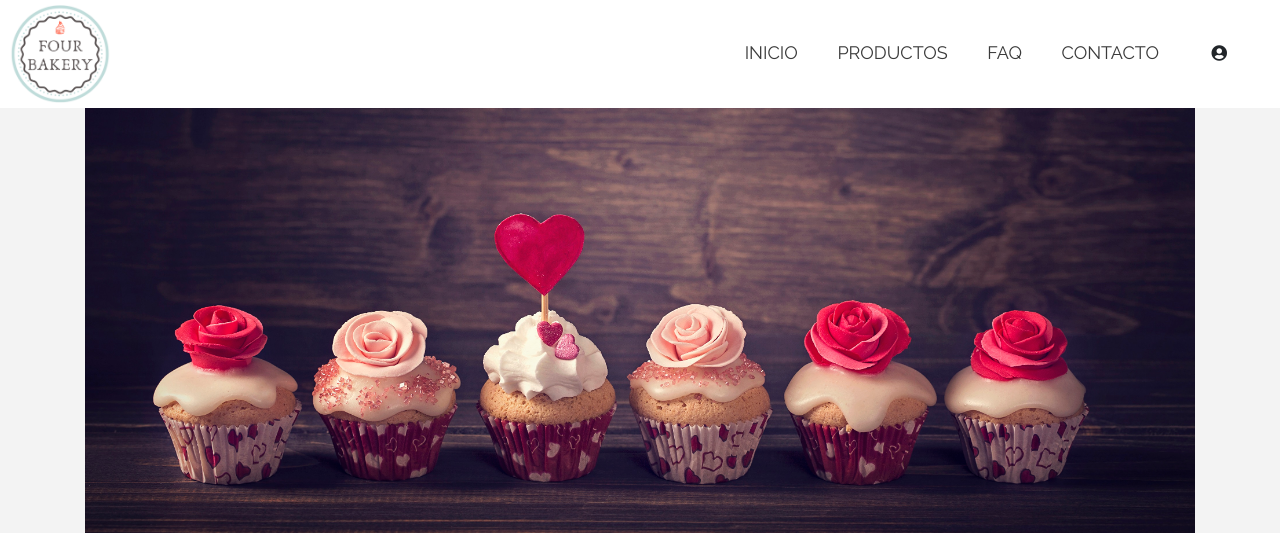
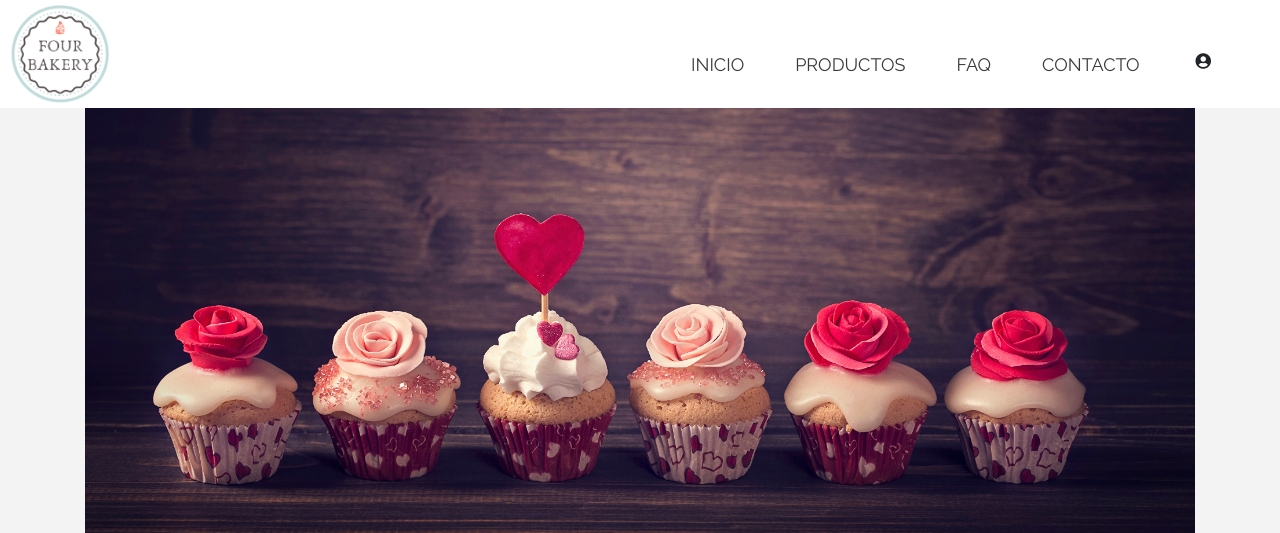
Before and after one commit to mar-p98/Proyecto, a PHP site: page /index.php in a window 1280 px wide. Shown: the top 533 px of the page. Run offline with PHP 8.4, Linux system fonts and the light colour scheme; data that the repository does not hold is empty; some libraries are stand-ins or nearby versions.

Commit message:
arreglo header

```diff
--- a/encabezado.php
+++ b/encabezado.php
@@ -6,22 +6,32 @@
     <div class="encabezado">
       <img id="logo" src="img/FourBakery.png"  width="80px"alt="">
 
-      <div id="menu">
-        <ul>
-          <li class="menuPrincipal">
-            <a href="index.php">INICIO</a>
+      <nav class='navbar navbar-expand-md navbar-light light-blue lighten-4' id="menu">
+
+        <div class="w-100 text-right">
+          <button class="navbar-toggler toggler-example" type="button" data-toggle="collapse" data-target="#navbarSupportedContent1"
+            aria-controls="navbarSupportedContent1" aria-expanded="false" aria-label="Toggle navigation">
+            <span class="dark-blue-text">
+              <i class="fas fa-bars fa-1x"></i>
+            </span>
+          </button>
+        </div>
+
+        <div  id="navbarSupportedContent1" class="collapse navbar-collapse menu flex-grow-1 text-right">
+          <ul class='navbar-nav ml-auto flex-nowrap'>
+            <li class="nav-item menuPrincipal">
+              <a class="nav-link" href="index.php">INICIO</a>
             </li>
-          <li class="menuPrincipal">
-            <a href="index.php#productos">PRODUCTOS</a>
+            <li class="nav-item menuPrincipal">
+              <a class="nav-link" href="index.php#productos">PRODUCTOS</a>
             </li>
-          <li class="menuPrincipal">
-            <a href="preguntasFrecuentes.php">FAQ</a>
-
+            <li class="nav-item menuPrincipal">
+              <a class="nav-link" href="preguntasFrecuentes.php">FAQ</a>
             </li>
-          <li class="menuPrincipal">
-            <a href="contacto.php">CONTACTO</a>
+            <li class="nav-item menuPrincipal">
+              <a class="nav-link" href="contacto.php">CONTACTO</a>
             </li>
-          <li class='menuPrincipal usuario'>
+            <li class='nav-item menuPrincipal usuario'>
               <!-- <a id=iconoPerson href="formularioLogin.php">
                 <span class= 'fa fa-user-circle' width="6" height="6"></span> </a>
               </a> -->
@@ -51,5 +61,6 @@
             </li>
           </ul>
         </div>
+      </nav>
     </div>
   </header>
```
Lines whose indentation alone changed are shown as unchanged.
